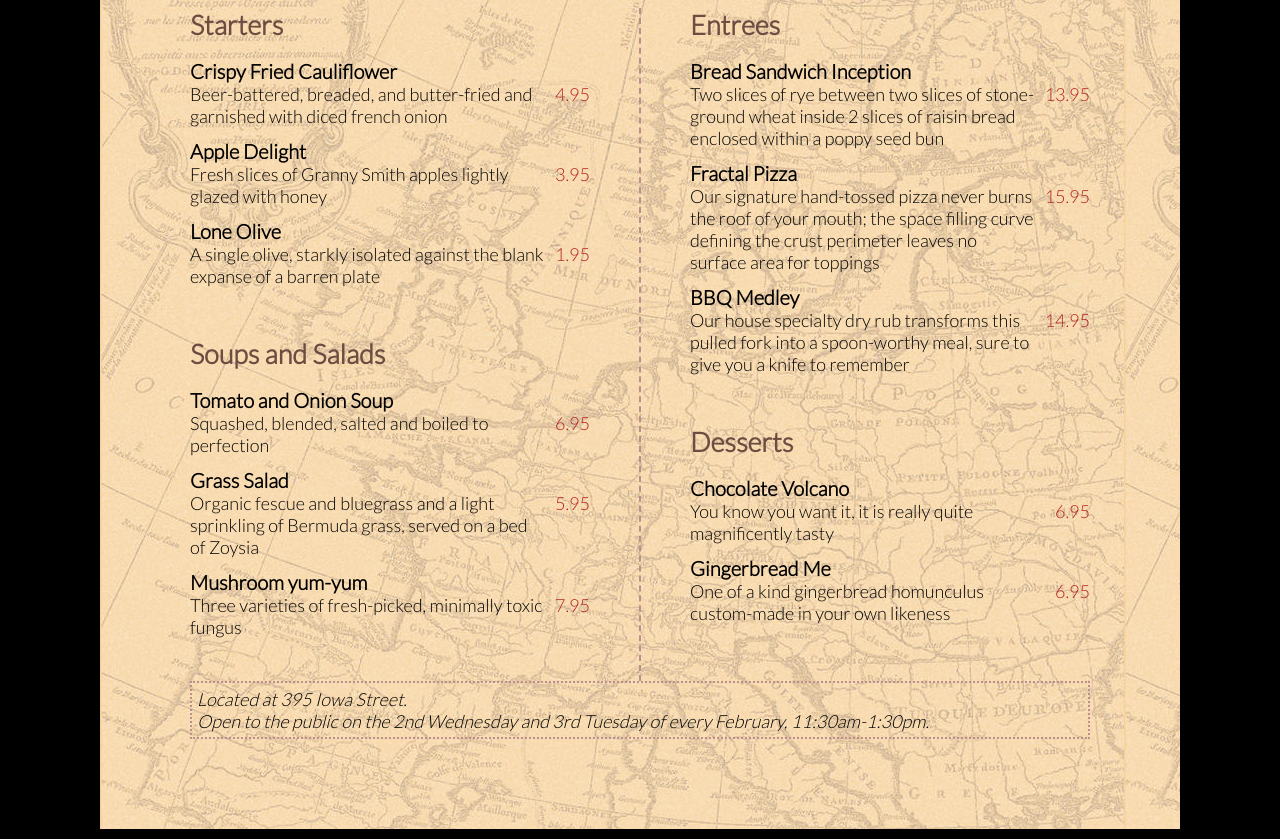
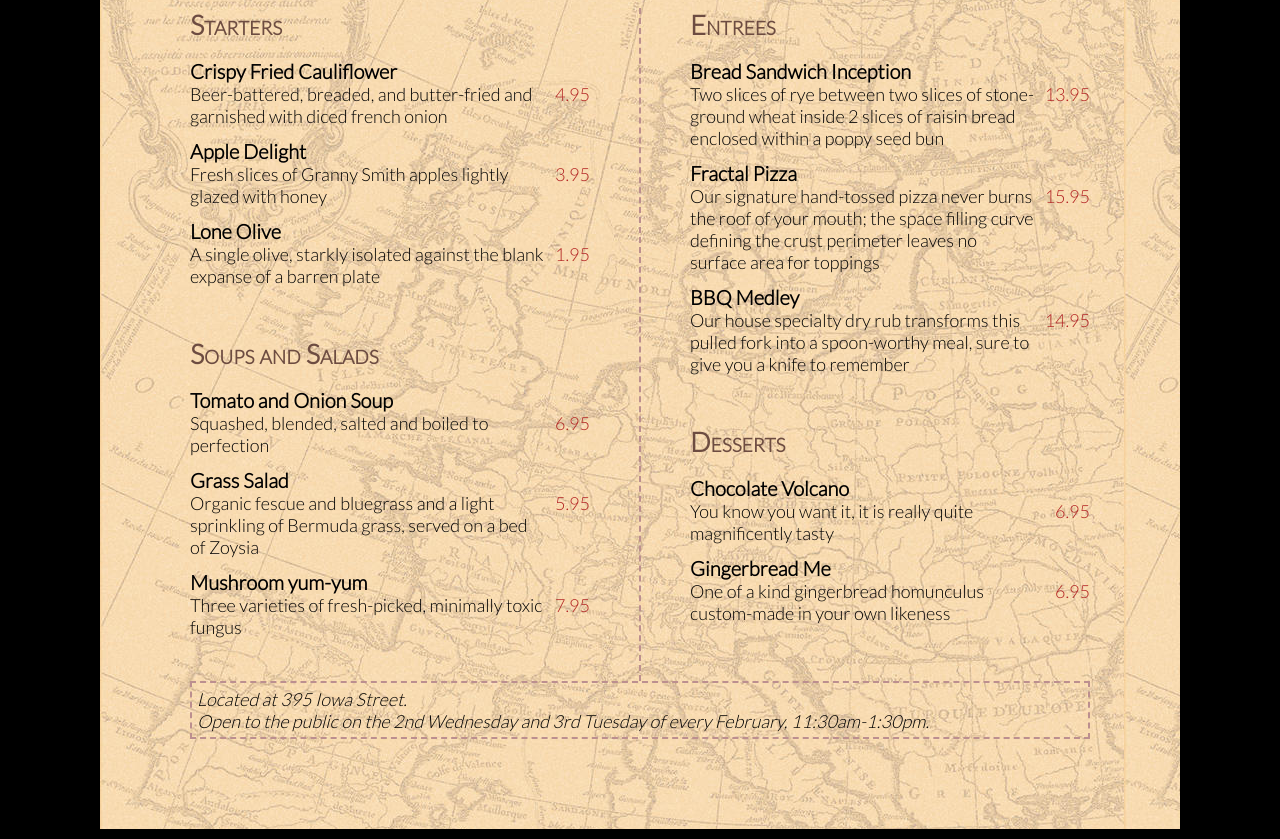
Before and after one commit to Kenzie-Academy-Brasil-Developers/estilizando-menu-restaurante-sprint-2-gelosde, a plain HTML site: page index.html in a window 1280 px wide. Shown: the part 216-1055 px from the top of the page. Drawn offline with Linux system fonts and the light colour scheme; a web font is replaced by a local one.

Commit message:
Update style1.css

```diff
--- a/src/style1.css
+++ b/src/style1.css
@@ -42,6 +42,7 @@ section {
 h2 {
     margin: 0;
     color: #6d4c41;
+    font-variant:small-caps;
     }
 
 /* Make the name of each menu item appear in bold in a 20px size. */
@@ -49,8 +50,8 @@ h2 {
 dd {margin: 0 0 12px 0; display: flex;
 }
 .negrito{
-    font-weight: bold;
-    font-size: 20px;
+ font-weight: bold;
+ font-size: 20px;
 }
 
 .details {
@@ -66,7 +67,7 @@ dd {margin: 0 0 12px 0; display: flex;
 
 /* Draw a 2px dashed rosybrown border around the address/footer */
 address {
-    border-style:dotted;
+    border-style:dashed;
     border-color:rosybrown;
     border-width: 2px;
     padding: 5px;}
```
